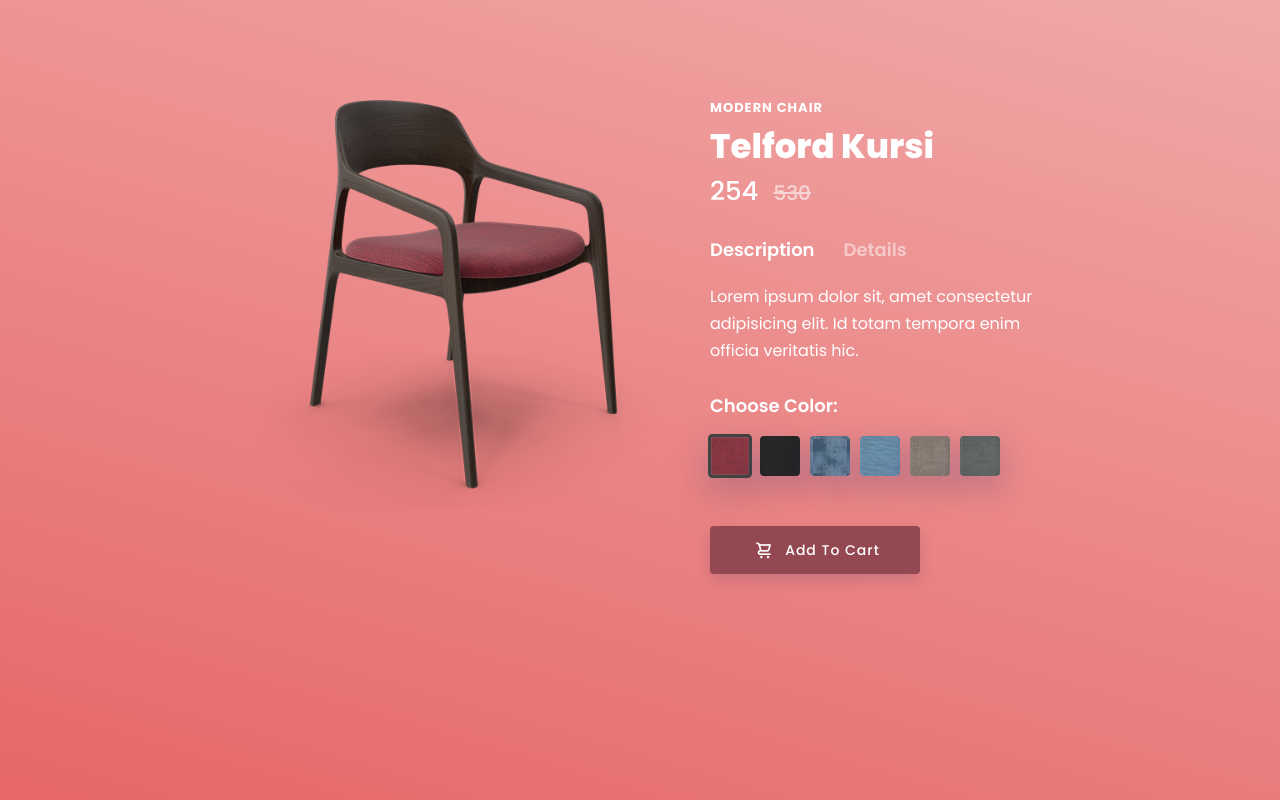
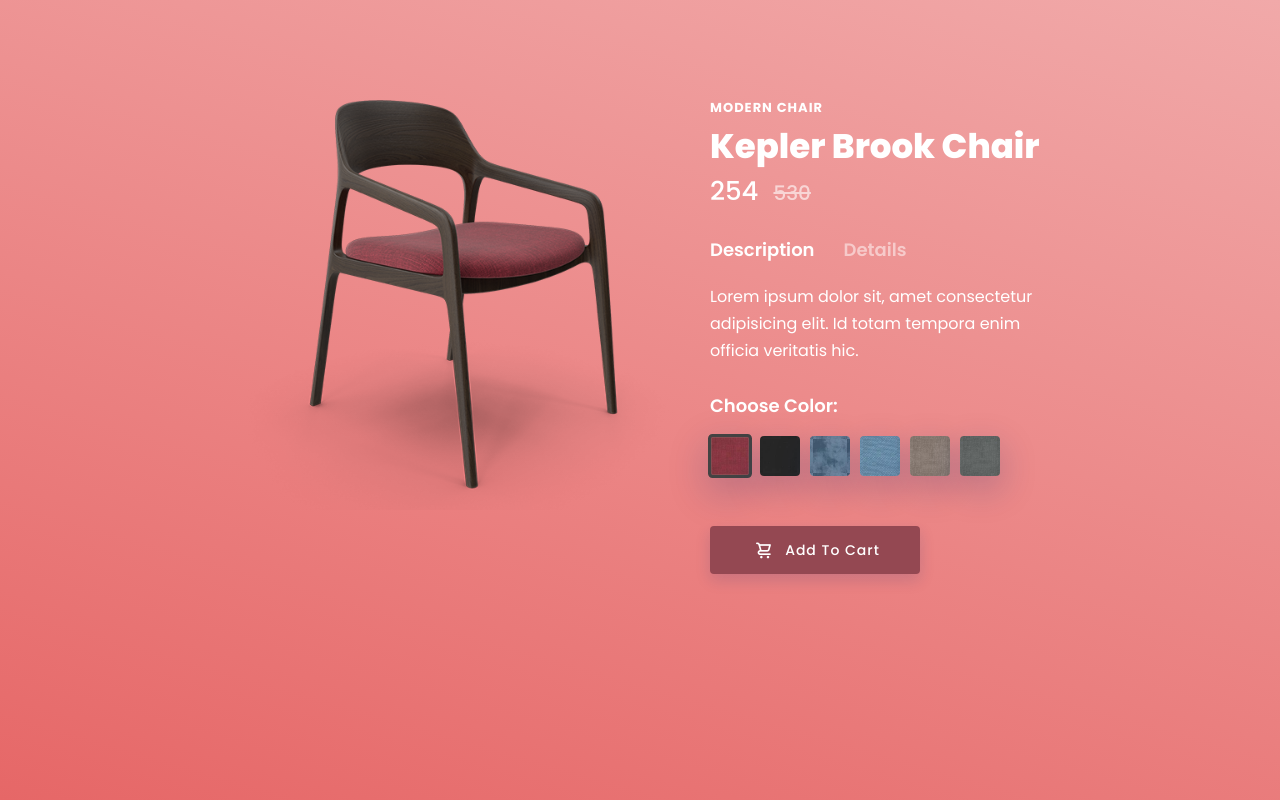
Before and after one commit to Bideshsaha/Web-dev-projects, a plain HTML site: page CSS-PROJECTS/modern-chair/chair.html in a window 1280 px wide. Drawn offline with nearby package versions, Linux system fonts and the light colour scheme.

Commit message:
complete

```diff
--- a/CSS-PROJECTS/modern-chair/chair.html
+++ b/CSS-PROJECTS/modern-chair/chair.html
@@ -15,7 +15,7 @@
         <div class="section">
             <div class="info-wrap">
                 <P class="title-up">Modern Chair</P>
-                <h2>Telford Kursi</h2>
+                <h2>Kepler Brook Chair</h2>
                 <h4>254<span>530</span></h4>
                 <div class="section-fluid">
                     <input class="desc-btn" type="radio" id="desc-1" name="desc-btn" checked>
```
Also changed, not shown: JS_Project2/assets/profile-image.webp (deleted).
